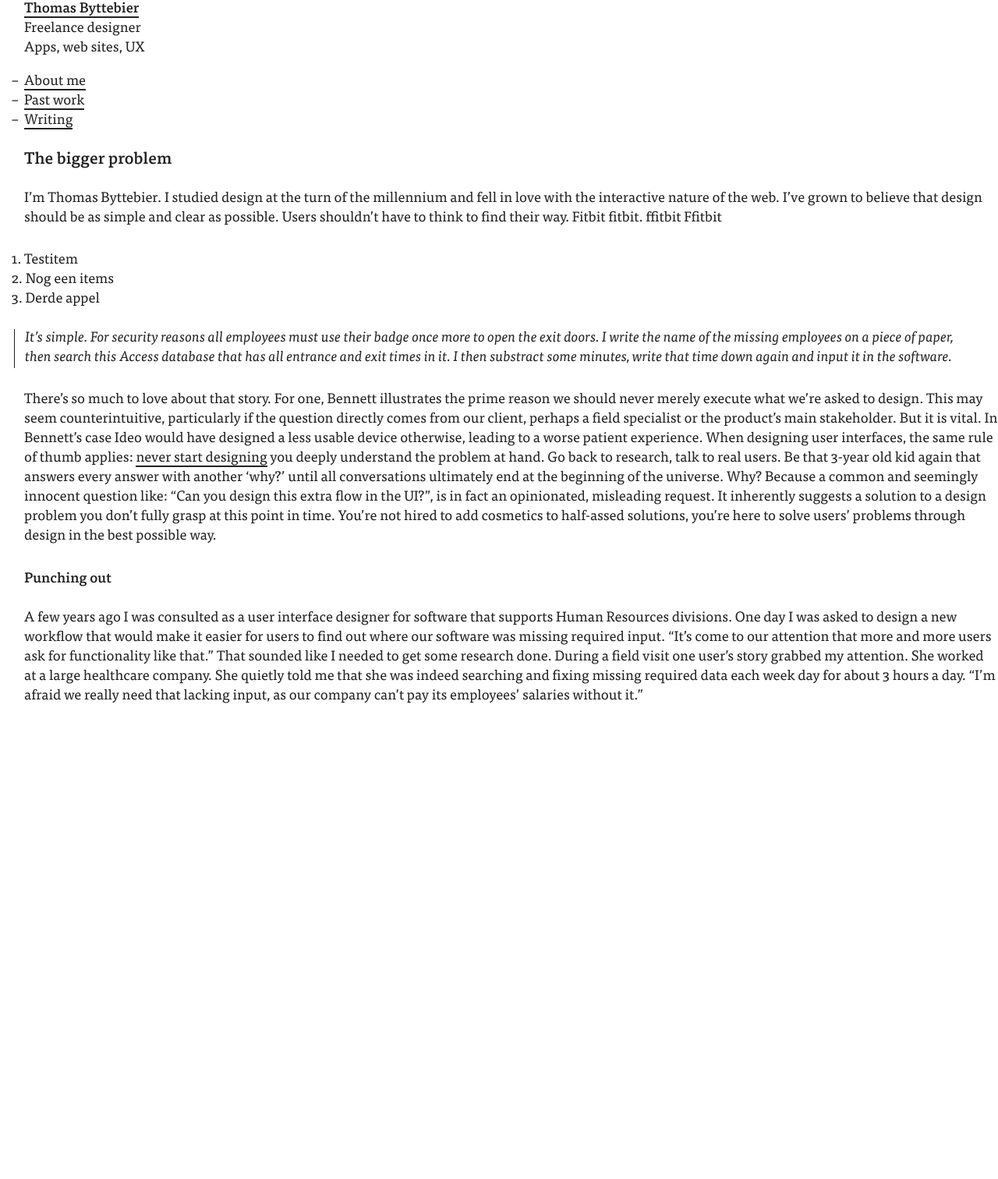
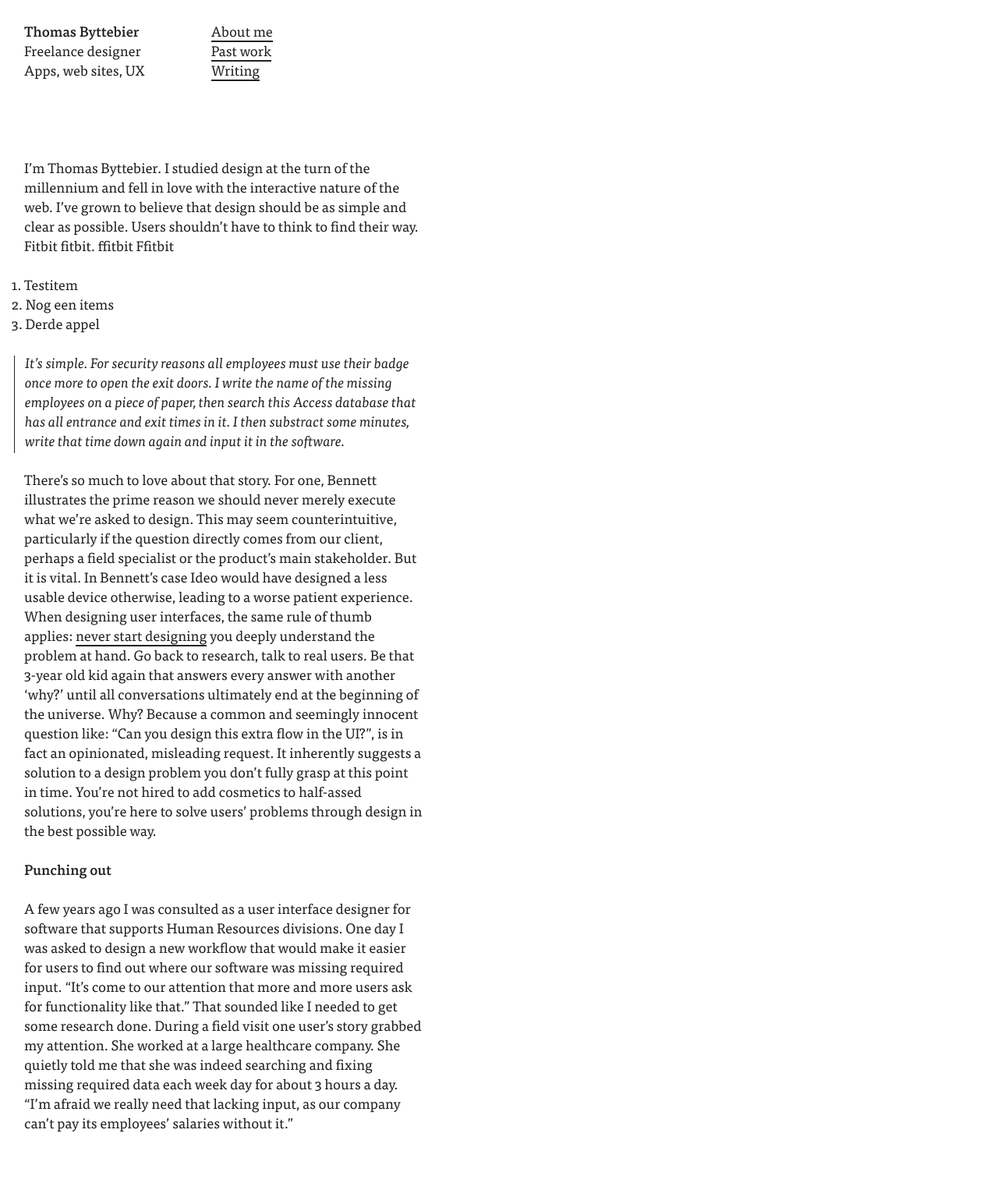
Before and after one commit to thomasbyttebier/thomasbyttebier, a Jekyll site: the page built from index.md, in a window 1280 px wide. Shown: the whole page at 78% size. Built offline with Jekyll 4.4.1, drawn with Linux system fonts in a browser that asks for light colours; before the commit the page ends 935 px from its top, so only the background shows below that.

Commit message:
styled navigation, header spacing, typographic leading and baseline grid

```diff
--- a/_includes/head.html
+++ b/_includes/head.html
@@ -12,6 +12,7 @@
     <link rel="stylesheet" href="{{ "/css/base.type.css" | prepend: site.baseurl }}">
     <link rel="stylesheet" href="{{ "/css/base.links.css" | prepend: site.baseurl }}">
     <link rel="stylesheet" href="{{ "/css/components.masthead.css" | prepend: site.baseurl }}">
+    <link rel="stylesheet" href="{{ "/css/components.nav.css" | prepend: site.baseurl }}">
     <link rel="stylesheet" href="{{ "/css/wins.text-utilities.css" | prepend: site.baseurl }}">
     <link rel="canonical" href="{{ page.url | replace:'index.html','' | prepend: site.baseurl | prepend: site.url }}">
     <link rel="alternate" type="application/rss+xml" title="{{ site.title }}" href="{{ "/feed.xml" | prepend: site.baseurl | prepend: site.url }}">
--- a/_includes/header.html
+++ b/_includes/header.html
@@ -1,21 +1,23 @@
 <header class="c-masthead">
-        {% if page.no-title == true %}<h1 class="c-masthead__title c-masthead__line">{% else %}<p class="c-masthead__title">{% endif %}
-            <a href="{{ site.baseurl }}/">{{ site.title }}</a>
+    <div class="c-masthead__branding">
+        {% if page.no-title == true %}<h1 class="c-masthead__title c-masthead__line">{% else %}<p class="c-masthead__title c-masthead__line">{% endif %}
+            <a class="c-masthead__title-link" href="{{ site.baseurl }}/">{{ site.title }}</a>
         {% if page.no-title == true %}</h1>{% else %}</p>{% endif %}
 
-        {% if page.no-title == true %}<h2 class="c-masthead__subtitle c-masthead__line">{% else %}<p class="c-masthead__subtitle">{% endif %}
+        {% if page.no-title == true %}<h2 class="c-masthead__subtitle c-masthead__line">{% else %}<p class="c-masthead__subtitle c-masthead__line">{% endif %}
             Freelance designer
         {% if page.no-title == true %}</h2>{% else %}</p>{% endif %}
 
-    <p class="c-masthead__line">
-        Apps, web sites, UX
-    </p>
+        <p class="c-masthead__line">
+            Apps, web sites, UX
+        </p>
+    </div>
 
-    <nav>
-        <ul>
-            <li><a href="{{ "about.md" | prepend: site.baseurl }}">About me</a></li>
-            <li><a href="{{ "work.md" | prepend: site.baseurl }}">Past work</a></li>
-            <li><a href="{{ "blog.md" | prepend: site.baseurl }}">Writing</a></li>
+    <nav class="c-masthead__nav">
+        <ul class="c-nav">
+            <li class="c-nav__item"><a href="{{ "about.md" | prepend: site.baseurl }}">About me</a></li>
+            <li class="c-nav__item"><a href="{{ "work.md" | prepend: site.baseurl }}">Past work</a></li>
+            <li class="c-nav__item"><a href="{{ "blog.md" | prepend: site.baseurl }}">Writing</a></li>
         </ul>
     </nav>
 
--- a/css/base.type.css
+++ b/css/base.type.css
@@ -20,7 +20,7 @@ html {
     font-family: Tisa, serif;
     font-weight: 400;
     font-size: 1.125em;
-    line-height: 1.38888888;
+    line-height: 1.3889;
     color: rgb(33, 33, 33);
     -webkit-font-feature-settings: "kern" 1, "liga" 1; /* [1] */
     -moz-font-feature-settings: "kern" 1, "liga" 1; /* [1] */
@@ -30,11 +30,9 @@ html {
     font-feature-settings: "kern" 1, "liga" 1; /* [1] */
     text-transform: none;
     padding-left: 1.72222222rem;
-}
-
-p {
-    margin-top: 0;
-    margin-bottom: 1.625rem;
+    padding-top: 1.72222222rem;
+    padding-right: 1.72222222rem;
+    padding-bottom: 1.72222222rem;
 }
 
 
@@ -42,24 +40,43 @@ p {
 
 
 /**
+ * The baseline grid and measure.
+ *
+ * 1) 25px leading in standard situations.
+ * 2) Measure of roughly 66 characters.
+ */
+
+p,
+h1, h2, h3, h4, h5, h6,
+ul, ol {
+    margin-top: 0;
+    margin-bottom: 1.38889rem; /* [1] */
+    max-width: 28.38889rem; /* [2] */
+}
+
+
+
+
+
+/**
+ * Headings.
+ *
  * Headings generally should be bold. Let's also remove margins.
- * 1) In line with the baseline grid of 25px.
  */
 
 h1, h2, h3, h4, h5, h6 {
     font-size: 1rem;
 	font-weight: 700;
-	margin-top: 0;
-	margin-bottom: 1.38888888rem; /* [1] */
 }
 
 /**
  * 1) Defaults back to 21px in most circumstances.
  * 2) Default baseline grid of 25px.
  */
+
 h1 {
     font-size: 1.16666666rem; /* [1] */
-    line-height: 1.38888888rem; /* [2] */
+    line-height: 1.38889rem; /* [2] */
 }
 
 h3 {
@@ -74,6 +91,11 @@ h4, h5, h6 {
 
 
 
+/**
+ * Blockquotes.
+ *
+ */
+
 blockquote {
     border-left: 1px solid rgb(33, 33, 33);
     padding-left: .7em;
@@ -86,13 +108,13 @@ blockquote {
 
 
 /**
+ * Typographic lists.
+ *
  * 1) Remove default padding.
- * 2) Stay on the baseline grid.
  */
 
 ul, ol {
     padding-left: 0; /* [1] */
-    margin-bottom: 1.3888888rem; /* [2] */
 }
 
 /**
--- a/css/components.masthead.css
+++ b/css/components.masthead.css
@@ -10,7 +10,9 @@
 
 
 
-.c-masthead {  }
+.c-masthead {
+    margin-bottom: 4.16111rem;
+}
 
     /**
      * 1) Overwriting base.type.css
@@ -18,6 +20,7 @@
 
     .c-masthead__line {
         margin: 0; /* [1] */
+        max-width: none; /* [1] */
     }
 
     /**
@@ -30,6 +33,11 @@
         font-weight: 700; /* [2] */
     }
 
+    .c-masthead__title-link:link,
+    .c-masthead__title-link:hover {
+        border-bottom-width: 0;
+    }
+
     /**
      * 1) If it's an h2 element, unbolden it.
      */
@@ -37,3 +45,17 @@
     .c-masthead__subtitle {
         font-weight: normal;
     }
+
+    /**
+     * 1) In line with the baseline grid.
+     */
+
+    .c-masthead__branding,
+    .c-masthead__nav {
+        display: inline-block;
+        margin-bottom: 1.38889rem; /* [1] */
+    }
+
+    .c-masthead__branding {
+        margin-right: 4.5rem;
+    }
--- /dev/null
+++ b/css/components.nav.css
@@ -0,0 +1,26 @@
+/*------------------------------------*\
+    #NAV
+\*------------------------------------*/
+
+/**
+ * The website's main navigation list.
+ */
+
+
+
+
+
+.c-nav {
+    margin: 0;
+}
+
+    .c-nav__item {  }
+
+        /**
+         * Undoing pseudo-element from base.type.css.
+         */
+
+        .c-nav__item:before {
+            content: ""; /* [1] */
+            position: static; /* [1] */
+        }
--- a/index.md
+++ b/index.md
@@ -2,8 +2,6 @@
 layout: default
 no-title: true # Set to true if the page content has no h1 element. Because if it has, we don't want the header text to be a h1.
 ---
-
-# The bigger problem
 
 I'm Thomas Byttebier. I studied design at the turn of the millennium and fell in love with the interactive nature of the web. I’ve grown to believe that design should be as simple and clear as possible. Users shouldn’t have to think to find their way. Fitbit fitbit. ffitbit Ffitbit
 
```
